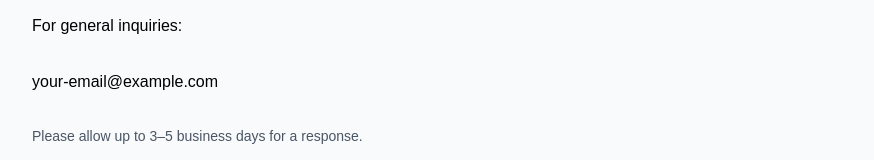
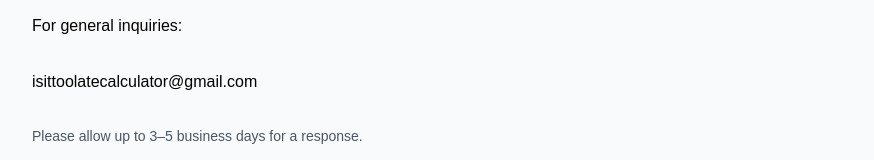
Before and after one commit to isittoolatecalculator-cpu/is-it-too-late-calculator, a Next.js app: page /contact in a window 1280 px wide. Shown: the part 226-386 px from the top of the page, without its empty margins (32-906 px from the left). Built offline with nearby package versions, Linux system fonts and the light colour scheme.

Commit message:
Fix contact page content

```diff
--- a/app/contact/page.tsx
+++ b/app/contact/page.tsx
@@ -21,7 +21,7 @@ export default function ContactPage() {
         </p>
 
         <p className="font-medium">
-          your-email@example.com
+          isittoolatecalculator@gmail.com
         </p>
 
         <p className="text-sm text-gray-600">
```
